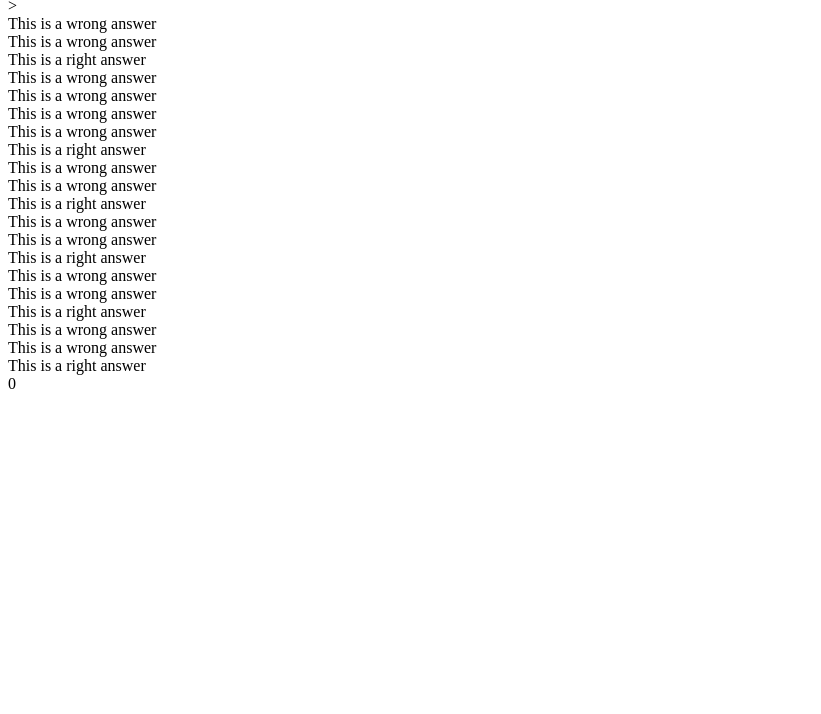
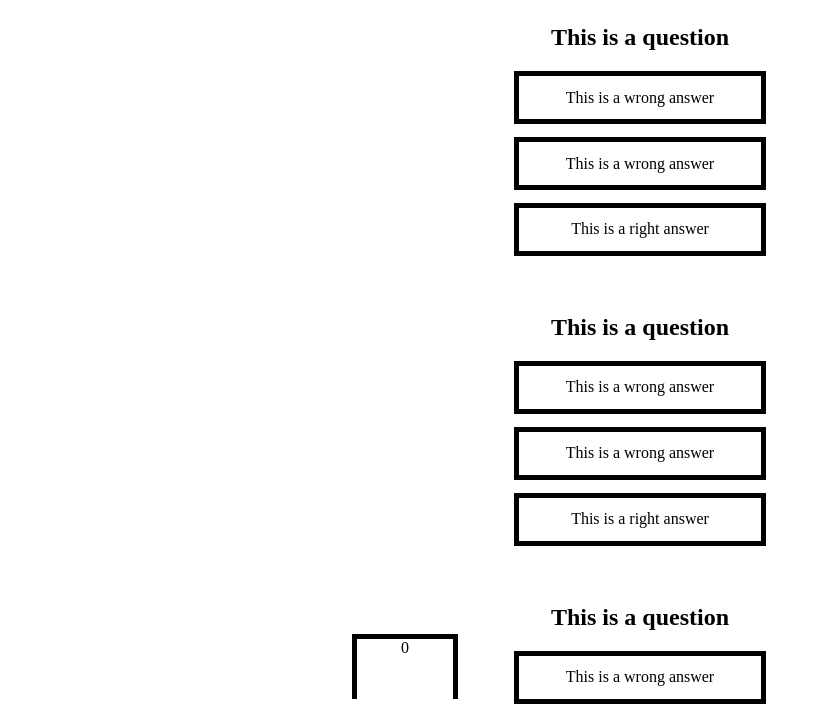
Before and after one commit to SDMoxon/precourse-section-5, a plain HTML site: page index.html in a window 1280 px wide. Shown: the part 101-815 px from the top of the page, without its empty margins (0-821 px from the left). Drawn offline with Linux system fonts and the light colour scheme.

Commit message:
added basic CSS format

```diff
--- a/css/styles.css
+++ b/css/styles.css
@@ -0,0 +1,29 @@
+body {
+  text-align: center;
+ }
+
+#page-wrap {
+  text-align: left;
+  width: 80%;
+  margin: 0 auto;
+}
+.question{
+	margin: 0% 40%;
+	padding-top: 2%;
+}
+.answer{
+	border: 5px solid black;
+	padding: 5% 0;
+	margin: 5% 0;
+
+}
+.score{
+	position: fixed;
+    bottom: 0;
+    left: 27.5%;
+    height: 7.5%;
+    width: 7.5%;
+    border: 5px solid black;
+    border-bottom: 0px;
+
+}
--- a/index.html
+++ b/index.html
@@ -6,52 +6,63 @@
 	<link rel="stylesheet" type="text/css" href="css/styles.css"/>
 </head>
 <body>
+	<div id= "pageWrap">
 	<div class ="title">
-		<h1>This is a title</h1>>
-	</div>>
+		<h1>This is a title</h1>
+	</div>
 	<div class = "question">
-		<div clase = "answer wrong">This is a wrong answer</div>
-		<div clase = "answer wrong">This is a wrong answer</div>
-		<div clase = "answer right">This is a right answer</div>
+		<h2>This is a question</h2>
+		<div class = "answer wrong">This is a wrong answer</div>
+		<div class = "answer wrong">This is a wrong answer</div>
+		<div class = "answer right">This is a right answer</div>
 	</div>
 
 	<div class = "question">
-		<div clase = "answer wrong">This is a wrong answer</div>
-		<div clase = "answer wrong">This is a wrong answer</div>
-		<div clase = "answer right"></div>
+		<h2>This is a question</h2>
+		<div class = "answer wrong">This is a wrong answer</div>
+		<div class = "answer wrong">This is a wrong answer</div>
+		<div class = "answer right">This is a right answer</div>
 	</div>
 
 	<div class = "question">
-		<div clase = "answer wrong">This is a wrong answer</div>
-		<div clase = "answer wrong">This is a wrong answer</div>
-		<div clase = "answer right">This is a right answer</div>
+		<h2>This is a question</h2>
+		<div class = "answer wrong">This is a wrong answer</div>
+		<div class = "answer wrong">This is a wrong answer</div>
+		<div class = "answer right">This is a right answer</div>
 	</div>
 
 	<div class = "question">
-		<div clase = "answer wrong">This is a wrong answer</div>
-		<div clase = "answer wrong">This is a wrong answer</div>
-		<div clase = "answer right">This is a right answer</div>
+		<h2>This is a question</h2>
+		<div class = "answer wrong">This is a wrong answer</div>
+		<div class = "answer wrong">This is a wrong answer</div>
+		<div class = "answer right">This is a right answer</div>
 	</div>
 
 	<div class = "question">
-		<div clase = "answer wrong">This is a wrong answer</div>
-		<div clase = "answer wrong">This is a wrong answer</div>
-		<div clase = "answer right">This is a right answer</div>
+		<h2>This is a question</h2>
+		<div class = "answer wrong">This is a wrong answer</div>
+		<div class = "answer wrong">This is a wrong answer</div>
+		<div class = "answer right">This is a right answer</div>
 	</div>
 
 	<div class = "question">
-		<div clase = "answer wrong">This is a wrong answer</div>
-		<div clase = "answer wrong">This is a wrong answer</div>
-		<div clase = "answer right">This is a right answer</div>
+		<h2>This is a question</h2>
+		<div class = "answer wrong">This is a wrong answer</div>
+		<div class = "answer wrong">This is a wrong answer</div>
+		<div class = "answer right">This is a right answer</div>
 	</div>
 
 	<div class = "question">
-		<div clase = "answer wrong">This is a wrong answer</div>
-		<div clase = "answer wrong">This is a wrong answer</div>
-		<div clase = "answer right">This is a right answer</div>
+		<h2>This is a question</h2>
+		<div class = "answer wrong">This is a wrong answer</div>
+		<div class = "answer wrong">This is a wrong answer</div>
+		<div class = "answer right">This is a right answer</div>
 	</div>
 
-	<div class= "score">0</div>
+	<div>
+	<span class="score">0</span>
+	</div>
+	</div>
 
 
 
```
